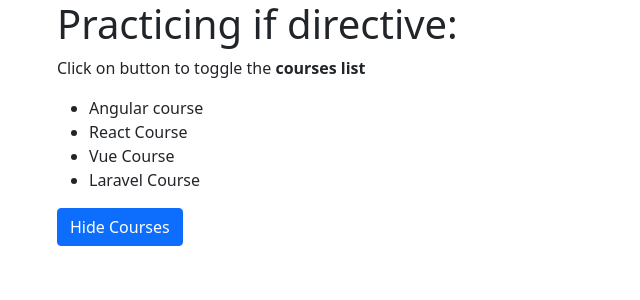
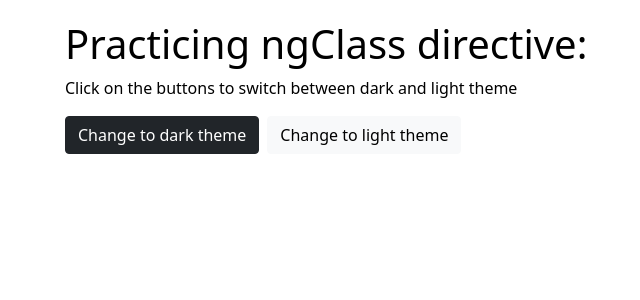
Before and after one commit to MatheusMattana/angular-practice, an Angular app: page /ng-class-directive in a window 1280 px wide. Before the commit this address led to /if-directive. Shown: the top 300 px of the page, without its empty margins (25-665 px from the left). Built offline with nearby package versions, Linux system fonts and the light colour scheme.

Commit message:
feat(component): Practicing ngClass directive

```diff
--- a/src/app/app-routing.module.ts
+++ b/src/app/app-routing.module.ts
@@ -1,3 +1,4 @@
+import { DirectiveNgClassComponent } from './components/directive-ng-class/directive-ng-class.component';
 import { NgModule } from '@angular/core';
 import { RouterModule, Routes } from '@angular/router';
 
@@ -21,7 +22,20 @@ const routes: Routes = [
         (m) => m.DirectiveForModule
       ),
   },
-  { path: 'switch-directive', loadChildren: () => import('./components/directive-switch/directive-switch.module').then(m => m.DirectiveSwitchModule) },
+  {
+    path: 'switch-directive',
+    loadChildren: () =>
+      import('./components/directive-switch/directive-switch.module').then(
+        (m) => m.DirectiveSwitchModule
+      ),
+  },
+  {
+    path: 'ng-class-directive',
+    loadChildren: () =>
+      import('./components/directive-ng-class/directive-ng-class.module').then(
+        (m) => m.DirectiveNgClassModule
+      ),
+  },
   {
     path: '**',
     redirectTo: '/if-directive',
--- /dev/null
+++ b/src/app/components/directive-ng-class/directive-ng-class-routing.module.ts
@@ -0,0 +1,11 @@
+import { NgModule } from '@angular/core';
+import { RouterModule, Routes } from '@angular/router';
+import { DirectiveNgClassComponent } from './directive-ng-class.component';
+
+const routes: Routes = [{ path: '', component: DirectiveNgClassComponent }];
+
+@NgModule({
+  imports: [RouterModule.forChild(routes)],
+  exports: [RouterModule]
+})
+export class DirectiveNgClassRoutingModule { }
--- /dev/null
+++ b/src/app/components/directive-ng-class/directive-ng-class.component.html
@@ -0,0 +1,19 @@
+<div class="container"
+  [ngClass]="{'light': theme == 'light', 'dark': theme == 'dark'}">
+
+  <h1>Practicing ngClass directive:</h1>
+
+  <p>Click on the buttons to switch between dark and light theme</p>
+
+  <button type="button"
+    class="btn btn-dark"
+    (click)="changeTheme('dark')">
+    Change to dark theme
+  </button>
+
+  <button type="button"
+    class="btn btn-light mx-2"
+    (click)="changeTheme('light')">
+    Change to light theme
+  </button>
+</div>
--- /dev/null
+++ b/src/app/components/directive-ng-class/directive-ng-class.component.scss
@@ -0,0 +1,15 @@
+.container {
+  padding: 20px;
+
+  &.dark {
+    background-color: black;
+    color: white;
+    height: 100%;
+  }
+
+  &.light {
+    background-color: white;
+    color: black;
+    height: 100%;
+  }
+}
--- /dev/null
+++ b/src/app/components/directive-ng-class/directive-ng-class.component.ts
@@ -0,0 +1,14 @@
+import { Component } from '@angular/core';
+
+@Component({
+  selector: 'app-directive-ng-class',
+  templateUrl: './directive-ng-class.component.html',
+  styleUrls: ['./directive-ng-class.component.scss'],
+})
+export class DirectiveNgClassComponent {
+  theme: 'light' | 'dark' = 'light';
+
+  changeTheme(theme: 'light' | 'dark') {
+    this.theme = theme;
+  }
+}
```
Also changed, not shown: src/app/components/directive-ng-class/directive-ng-class.module.ts (added, +11 -0 lines), 1 other file (tests, documents, lock files or other folders).
